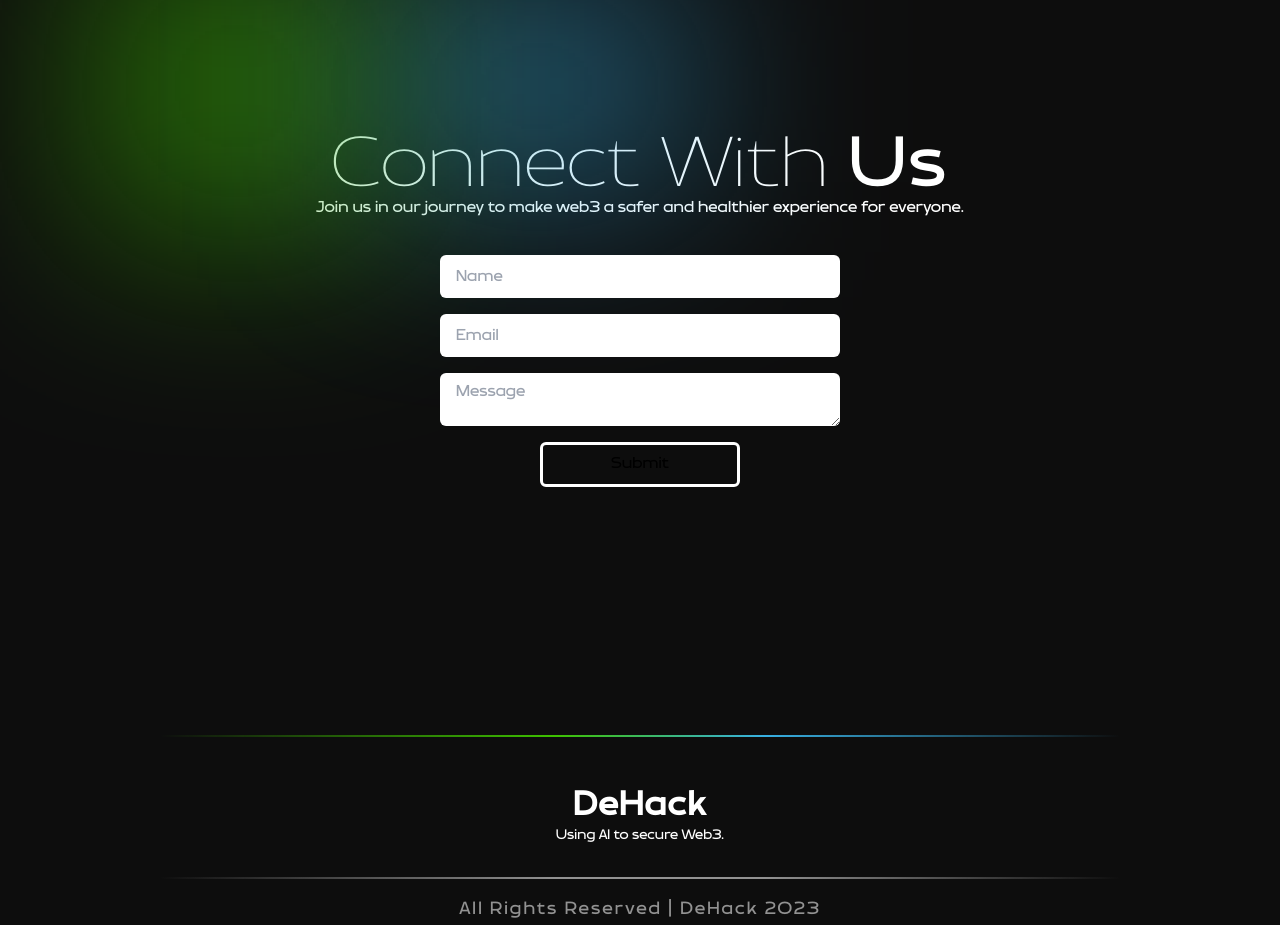
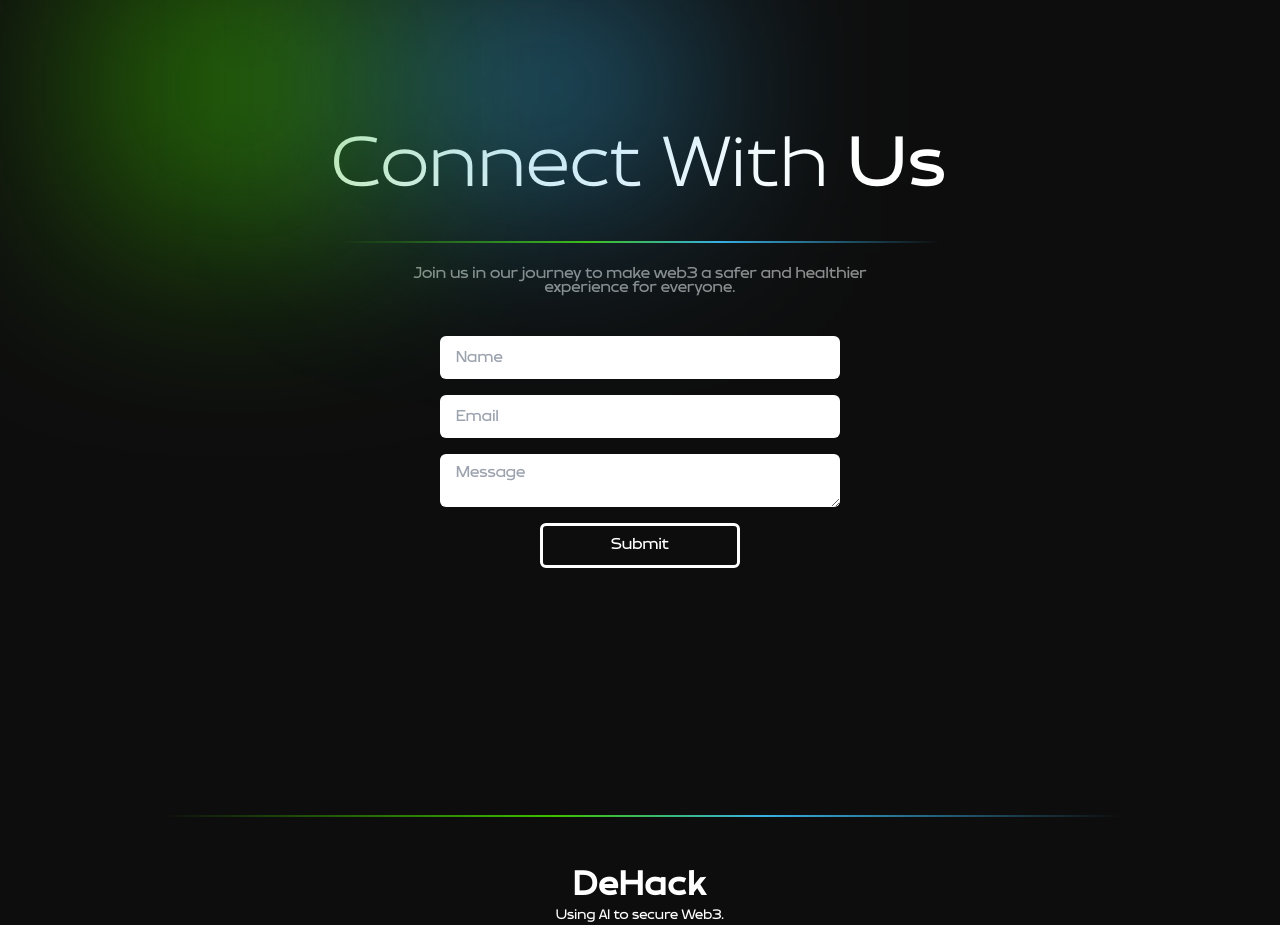
Before and after one commit to noorshanu/dehack, a Next.js app: page /about in a window 1280 px wide. Shown: the part 2520-3445 px from the top of the page. Built offline with nearby package versions, Linux system fonts and the light colour scheme.

Commit message:
Update ConnectUs.js

```diff
--- a/elements/AboutHero/ConnectUs.js
+++ b/elements/AboutHero/ConnectUs.js
@@ -18,10 +18,12 @@ function ConnectUs({ image }) {
             className="w-full h-full lines-image mx-auto"
           />
         </div>
-        <h3 className="font-[250] px-14 md:px-0 text-3xl md:text-7xl text-center spacing text-[#fff] ">
+        <h3 className="font-[300] px-14 md:px-0 text-3xl md:text-7xl text-center spacing text-[#fff] mb-10">
         Connect With <span className="font-normal">Us</span>
+
           </h3>
-          <p className='text-[#fff]'>Join us in our journey to make web3 a safer and healthier experience for everyone. </p>
+          <div className=" w-full max-w-[600px] line m-auto mb-6"></div>
+          <p className='text-[#8D8D8D]  max-w-[530px] m-auto'>Join us in our journey to make web3 a safer and healthier experience for everyone. </p>
         {typeof window !== 'undefined' && detectOS() !== 'IOS' && (
           <div className="flex items-center absolute gradient">
             <div className="green"></div>
@@ -45,7 +47,7 @@ function ConnectUs({ image }) {
           <button
             type="button"
             onClick={() => alert('Hello')}
-            className="px-10 md:w-[200px] h-[45px] border-[3px] mx-auto md: border-white rounded-md mt-auto"
+            className="px-10 md:w-[200px] h-[45px] border-[3px] mx-auto md: border-white rounded-md mt-auto text-white"
           >
             Submit
           </button>
```
